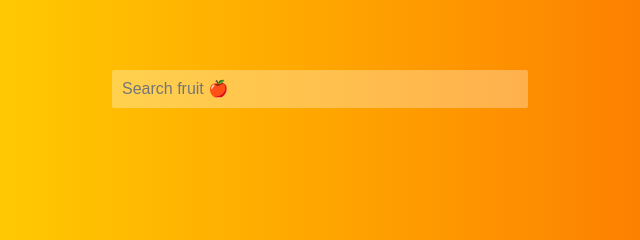
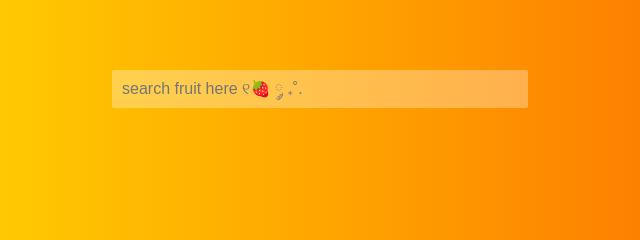
Before and after one commit to ishyexe/fruit-search, a plain HTML site: page index.html in a window 1280 px wide. Shown: the part 196-436 px from the top of the page, 320-960 px from the left. Drawn offline with nearby package versions, Linux system fonts and the light colour scheme.

Commit message:
changed placeholder text

```diff
--- a/index.html
+++ b/index.html
@@ -16,7 +16,7 @@
         type="text"
         name="fruit"
         id="fruit"
-        placeholder="Search fruit 🍎"
+        placeholder="search fruit here ୧🍓 ༘ ₊˚. "
       />
       <div class="suggestions">
         <ul></ul>
```
